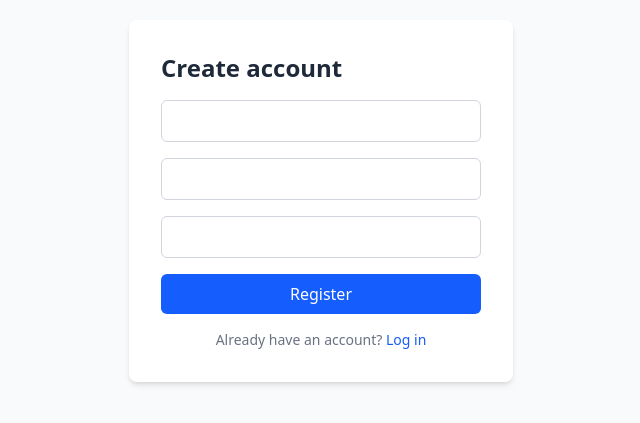
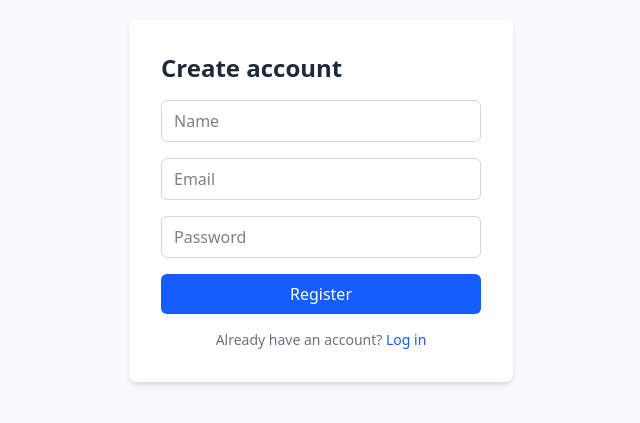
Before and after one commit to Sathishkumark2001/smart-notes-ai, a React (Vite) app in the folder frontend/: page /register in a window 1280 px wide. Shown: the part 199-622 px from the top of the page, without its empty margins (319-959 px from the left). Built offline with nearby package versions, Linux system fonts and the light colour scheme.

Commit message:
Add protected routes and post-login/register redirects

```diff
--- a/frontend/src/App.jsx
+++ b/frontend/src/App.jsx
@@ -4,6 +4,7 @@ import Login from './pages/Login'
 import Register from './pages/Register'
 import Dashboard from './pages/Dashboard'
 import NoteEditor from './pages/NoteEditor'
+import PrivateRoute from './components/PrivateRoute'
 
 
 function App() {
@@ -12,8 +13,8 @@ function App() {
               <Routes>
               <Route path="/login" element={<Login />} />
               <Route path="/register" element={<Register />} />
-              <Route path="/" element={<Dashboard />} />
-              <Route path="/notes/:id" element={<NoteEditor />} />
+              <Route path="/" element={<PrivateRoute><Dashboard /></PrivateRoute>} />
+              <Route path="/notes/:id" element={<PrivateRoute><NoteEditor /></PrivateRoute>} />
                   </Routes>
               </AuthProvider>
 
--- /dev/null
+++ b/frontend/src/components/PrivateRoute.jsx
@@ -0,0 +1,12 @@
+import { Navigate } from 'react-router-dom'
+import { useAuth } from '../context/AuthContext'
+
+
+function  PrivateRoute({children}){
+    const {user} = useAuth()
+    if(!user){
+        return <Navigate to="/login" />
+        }
+    return children
+    }
+export default PrivateRoute
--- a/frontend/src/pages/Login.jsx
+++ b/frontend/src/pages/Login.jsx
@@ -1,18 +1,20 @@
 import { useState } from 'react'
 import { useAuth } from '../context/AuthContext'
-import { Link } from 'react-router-dom'
+import { Link,useNavigate} from 'react-router-dom'
 
 function Login() {
  const{login} = useAuth()
  const [email,setEmail] = useState('')
  const [password,setPassword] =  useState('')
  const [error,setError] = useState('')
+const navigate = useNavigate()
 
  const handleSubmit = async (e) => {
      e.preventDefault()
      setError('')
      try{
          await login(email,password)
+              navigate('/')
          }catch(err){
              setError(err.message)
          }
@@ -24,8 +26,8 @@ function Login() {
 
        <form className="bg-white p-8 rounded-lg shadow-md w-full max-w-sm space-y-4" onSubmit={handleSubmit}>
                       <h1 className="text-2xl font-bold text-gray-800">Log in</h1>
-           <input type="email" value={email} onChange={(e)=> setEmail(e.target.value)} className="w-full border border-gray-300 rounded-md px-3 py-2 focus:outline-none focus:ring-2 focus:ring-blue-500"/>
-           <input type="password" value={password} onChange={(e)=> setPassword(e.target.value)} className="w-full border border-gray-300 rounded-md px-3 py-2 focus:outline-none focus:ring-2 focus:ring-blue-500"  />
+           <input type="email" value={email} onChange={(e)=> setEmail(e.target.value)}   placeholder="Email" className="w-full border border-gray-300 rounded-md px-3 py-2 focus:outline-none focus:ring-2 focus:ring-blue-500" />
+           <input type="password" value={password} onChange={(e)=> setPassword(e.target.value)} placeholder="Password" className="w-full border border-gray-300 rounded-md px-3 py-2 focus:outline-none focus:ring-2 focus:ring-blue-500"  />
            {error && <p className="text-red-500 text-sm">{error}</p>}
            <button type="submit" className="w-full bg-blue-600 text-white rounded-md py-2 font-medium hover:bg-blue-700 transition">Log in</button>
            <p className="text-sm text-gray-500 text-center">
--- a/frontend/src/pages/Register.jsx
+++ b/frontend/src/pages/Register.jsx
@@ -1,6 +1,6 @@
 import { useState } from 'react'
 import { useAuth } from '../context/AuthContext'
-import { Link } from 'react-router-dom'
+import { Link,useNavigate  } from 'react-router-dom'
 
 function Register() {
   const { register } = useAuth()
@@ -8,12 +8,14 @@ function Register() {
   const [email, setEmail] = useState('')
   const [password, setPassword] = useState('')
   const [error, setError] = useState('')
+const navigate = useNavigate()
 
   const handleSubmit = async (e) => {
     e.preventDefault()
     setError('')
     try {
       await register(name, email, password)
+      navigate('/')
     } catch (err) {
       setError(err.message)
     }
@@ -27,18 +29,21 @@ function Register() {
         type="text"
         value={name}
         onChange={(e) => setName(e.target.value)}
+        placeholder="Name"
           className="w-full border border-gray-300 rounded-md px-3 py-2 focus:outline-none focus:ring-2 focus:ring-blue-500"
       />
       <input
         type="email"
         value={email}
         onChange={(e) => setEmail(e.target.value)}
+        placeholder="Email"
           className="w-full border border-gray-300 rounded-md px-3 py-2 focus:outline-none focus:ring-2 focus:ring-blue-500"
       />
       <input
         type="password"
         value={password}
         onChange={(e) => setPassword(e.target.value)}
+        placeholder="Password"
           className="w-full border border-gray-300 rounded-md px-3 py-2 focus:outline-none focus:ring-2 focus:ring-blue-500"
       />
       {error && <p className="text-red-500 text-sm">{error}</p>}
```
